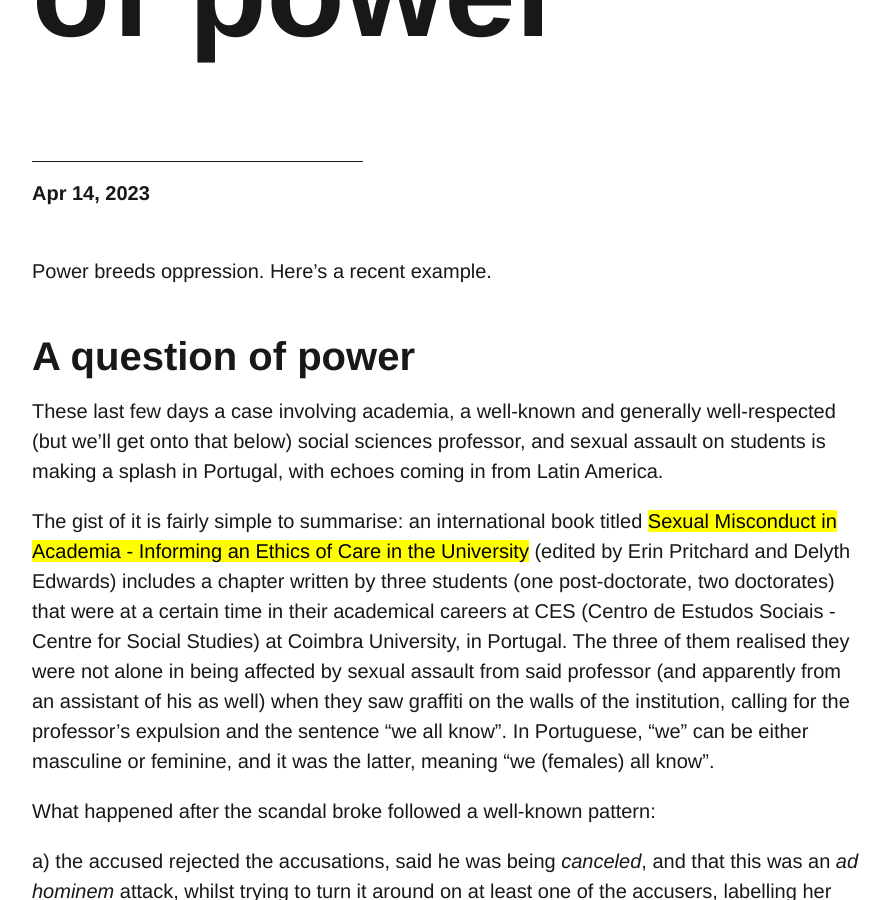
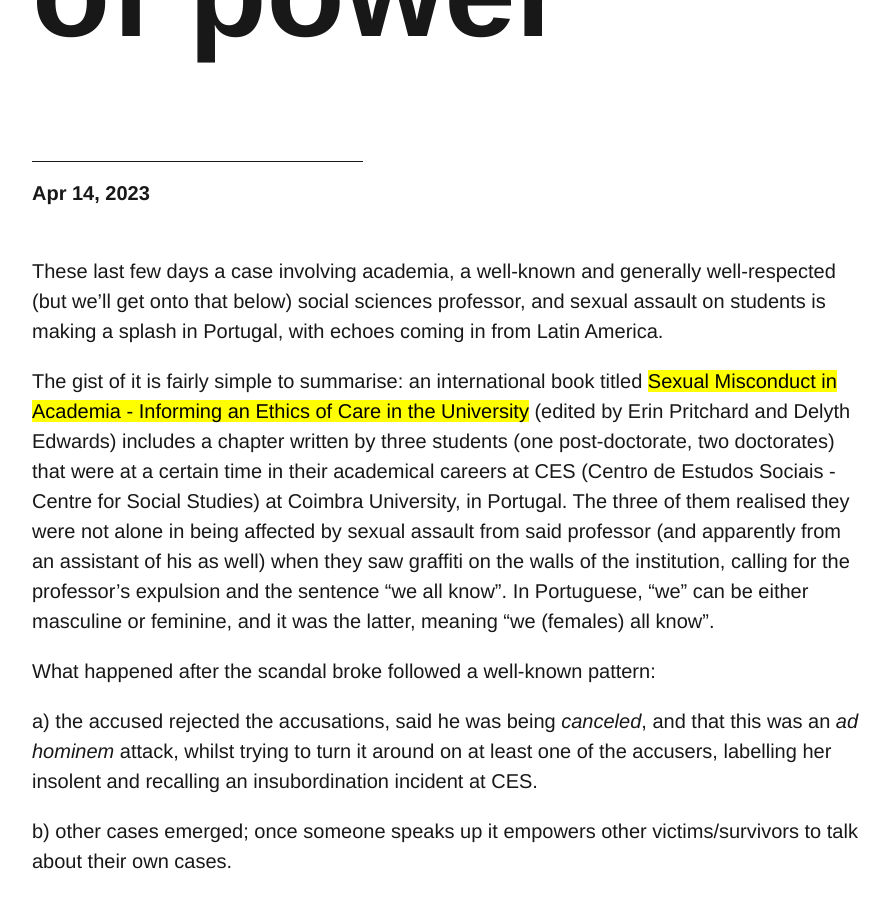
Before and after one commit to pedro-homero/pedro-homero.github.io, a Jekyll site: the page built from _posts/2023-04-14-A-question-of-power.markdown, in a window 1280 px wide and 900 px high, scrolled down 341 px. Shown: the whole window, without its empty margins (112-1002 px from the left). Built offline with Jekyll 4.4.1, drawn with Linux system fonts in a browser that asks for light colours; nearby versions of some CDN libraries; comment, search, counter and statistics services are not loaded.

Commit message:
Update 2023-04-14-A-question-of-power.markdown

```diff
--- a/_posts/2023-04-14-A-question-of-power.markdown
+++ b/_posts/2023-04-14-A-question-of-power.markdown
@@ -5,10 +5,6 @@ date:   2023-04-14 20:30:00 +0000
 tags: power, feminism, anarchism
 
 ---
-
-Power breeds oppression. Here's a recent example.
-
-# A question of power
 
 These last few days a case involving academia, a well-known and generally well-respected (but we'll get onto that below) social sciences professor, and sexual assault on students is making a splash in Portugal, with echoes coming in from Latin America.
 
```
